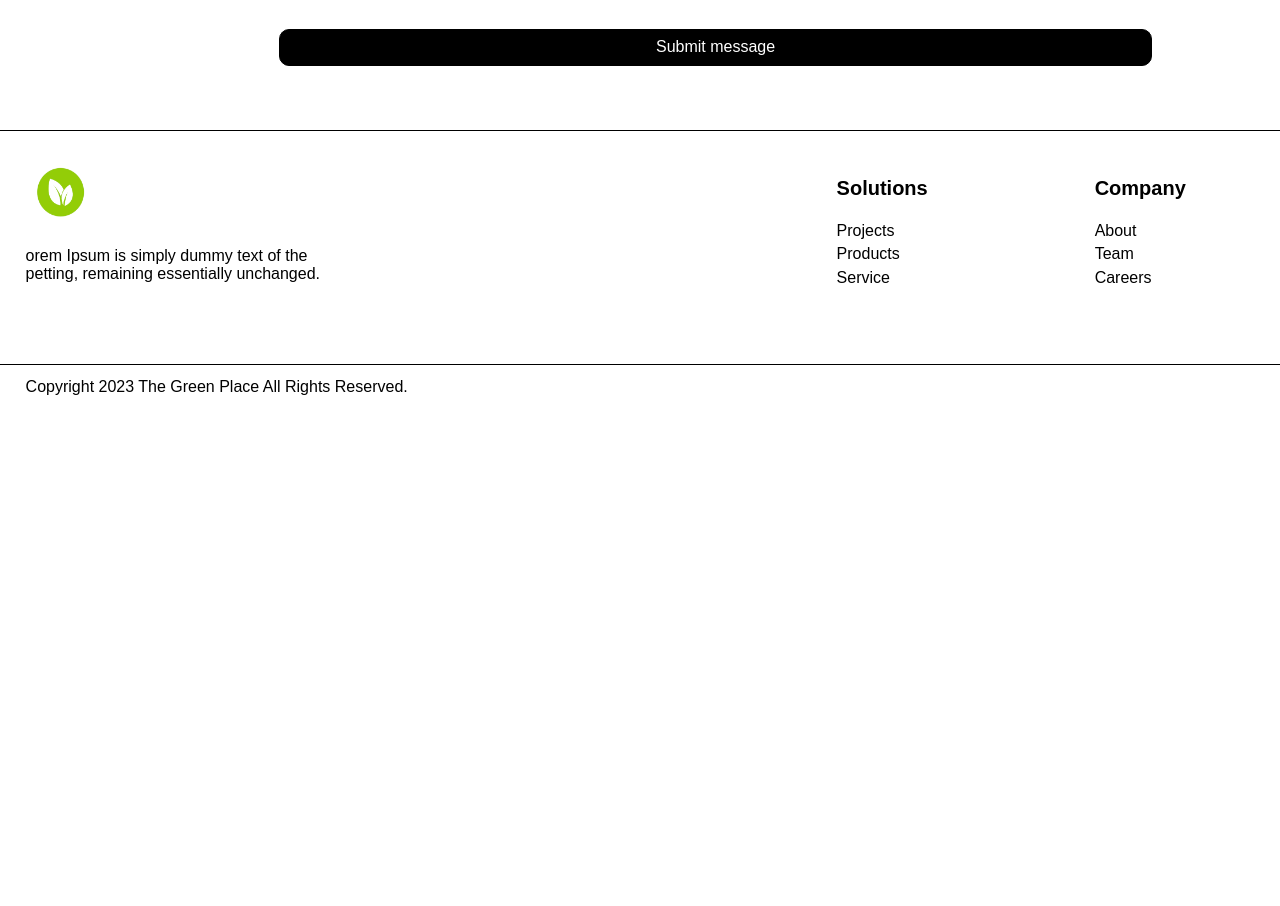
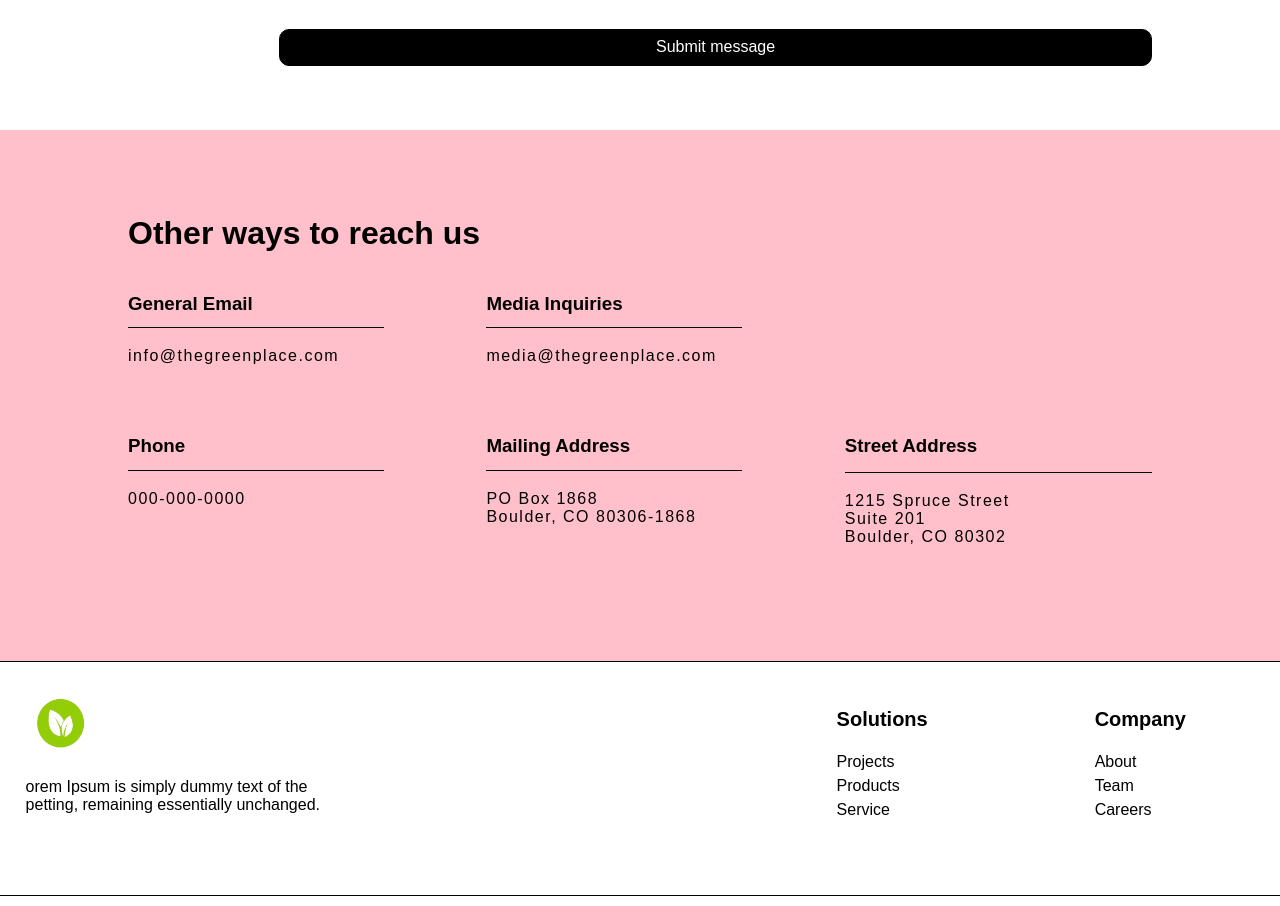
Before and after one commit to Laahini/TheGreenPlace, a plain HTML site: page contact.html in a window 1280 px wide. Shown: the part 820-1726 px from the top of the page. Before the commit the page ends 1229 px from the top, so only its background shows below. Drawn offline with Linux system fonts and the light colour scheme.

Commit message:
update projects

```diff
--- a/contact.html
+++ b/contact.html
@@ -115,7 +115,31 @@
   </script>
 
   <div id="otherContact">
-
+    <h1>Other ways to reach us</h1>
+    <div class='otherGrid'>
+      <div>
+        <h3>General Email</h3>
+        <a href="mailto:info@thegreenplace.com">info@thegreenplace.com</a>
+      </div>
+      <div>
+        <h3>Media Inquiries</h3>
+        <a href="mailto:media@thegreenplace.com">media@thegreenplace.com</a>
+      </div>
+    </div>
+    <div class='otherGrid'>
+      <div>
+        <h3>Phone</h3>
+        <a href="tel:+10000000000">000-000-0000</a>
+      </div>
+      <div>
+        <h3>Mailing Address</h3>
+        <a>PO Box 1868<br>Boulder, CO 80306-1868</a>
+      </div>
+      <div>
+        <h3>Street Address</h3>
+        <a>1215 Spruce Street<br>Suite 201<br>Boulder, CO 80302</a>
+      </div>
+    </div>
   </div>
 
   <script src="scripts/scripts.js"></script>
--- a/styles/contact.css
+++ b/styles/contact.css
@@ -97,3 +97,25 @@ label {
   box-shadow: #422800 1px 1px 0 0;
   transform: translate(2px, 2px);
 }
+#otherContact{
+  padding:5% 10%;
+  background: pink;
+}
+.otherGrid{
+  display: grid;
+  grid-template-columns: 25% 25% 30%;
+  grid-column-gap: 10%;
+  margin-bottom: 5%;
+}
+.otherGrid h3{
+  border-bottom: 1px solid black;
+  padding-bottom: 5%;
+}
+.otherGrid a{
+  color:black;
+  font-size: 16px;
+  letter-spacing: 1.5px;
+}
+.otherGrid a:hover{
+  text-decoration: underline;
+}
```
Also changed, not shown: projects.html (renamed from project.html, +13 -2 lines), styles/projects.css (added, +18 -0 lines), 1 other file.
